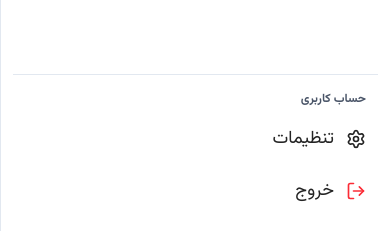
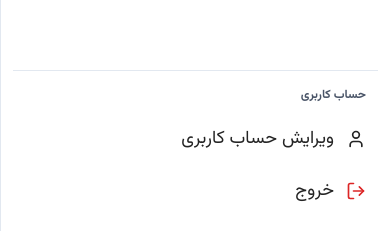
Before and after one commit to vanakGroup/Frontend, a React (Vite) app: page / in a window 390 px wide. Both pictures are taken after a click on the button 330 px from the left and 788 px from the top of the page. Shown: the part 613-844 px from the top of the page. Built offline with nearby package versions, Linux system fonts and the light colour scheme.

Commit message:
fix: change mobilenav bar to sync with userprofile

```diff
--- a/src/components/Custom/MobileSideBar.tsx
+++ b/src/components/Custom/MobileSideBar.tsx
@@ -1,7 +1,8 @@
 import { useSidebarStore } from "@/store/sidebarStore/sidebarStore";
 import { SideBar } from "@/components/Custom/SideBar";
 import { SideBarItem } from "@/components/Custom/SideBarItem";
-import { LogOut, Settings } from "lucide-react";
+import { LogOut, User } from "lucide-react";
+import useUserStore from "@/store/userStore/userStore";
 
 interface Props {
   isDashboardPage: boolean;
@@ -15,6 +16,7 @@ export const MobileSideBar = ({
   dashboardLinks,
 }: Props) => {
   const { collapseSidebar } = useSidebarStore();
+  const { username, phone, clearAuth } = useUserStore();
 
   return (
     <div className="md:hidden">
@@ -51,25 +53,50 @@ export const MobileSideBar = ({
           )}
         </div>
 
-        <div className="mt-auto pt-4 border-t border-border space-y-1">
+        <div className="mt-auto pt-4 border-t border-border space-y-3">
           <span
-            className="px-3 text-xs font-semibold text-muted-foreground block mb-2 text-right"
+            className="px-3 text-xs font-semibold text-muted-foreground block text-right"
             dir="rtl"
           >
             حساب کاربری
           </span>
+
+          {/* User Info Display */}
+          {phone && (
+            <div className="px-3 flex items-center gap-3 text-right" dir="rtl">
+              <div className="w-10 h-10 rounded-full bg-accent flex items-center justify-center text-accent-foreground shrink-0">
+                <User size={20} />
+              </div>
+              <div className="flex flex-col">
+                <span className="text-sm font-semibold text-foreground truncate max-w-[150px]">
+                  {username || "کاربر"}
+                </span>
+                <span className="text-xs text-muted-foreground font-medium mt-0.5" dir="ltr">
+                  {phone}
+                </span>
+              </div>
+            </div>
+          )}
+
+          <div className="space-y-1">
+            {!isDashboardPage && (
               <SideBarItem
-            to="/settings"
-            icon={<Settings size={20} />}
-            label="تنظیمات"
+                to="/dashboard/profile"
+                icon={<User size={20} />}
+                label="ویرایش حساب کاربری"
                 onClick={collapseSidebar}
               />
+            )}
             <SideBarItem
               to="/login"
-            icon={<LogOut size={20} className="text-red-500" />}
+              icon={<LogOut size={20} className="text-destructive" />}
               label="خروج"
-            onClick={collapseSidebar}
+              onClick={() => {
+                clearAuth();
+                collapseSidebar();
+              }}
             />
+          </div>
         </div>
       </SideBar>
     </div>
--- a/src/components/Custom/SideBar.tsx
+++ b/src/components/Custom/SideBar.tsx
@@ -12,14 +12,14 @@ export const SideBar = ({ children }: SideBarProps) => {
     <>
       {isExpanded && (
         <div
-          className="fixed inset-0 bg-black/50 backdrop-blur-sm z-40 md:hidden transition-opacity"
+          className="fixed inset-0 bg-black/50 backdrop-blur-sm z-[60] md:hidden transition-opacity"
           onClick={collapseSidebar}
         />
       )}
 
       <aside
         className={`
-          fixed top-0 right-0 h-screen z-50
+          fixed top-0 right-0 h-screen z-[70]
           bg-background border-l border-border shadow-xl
           transition-transform duration-300 ease-in-out
           flex flex-col overflow-y-auto
--- a/src/pages/dashboard/DashboardLayout.tsx
+++ b/src/pages/dashboard/DashboardLayout.tsx
@@ -13,8 +13,7 @@ const dashboardLinks = [
     to: "/dashboard/my-parking",
     icon: <ParkingSquare size={20} />,
   },
-  { label: "پروفایل", to: "/dashboard/profile", icon: <User size={20} /> },
-  { label: "تنظیمات", to: "/dashboard/settings", icon: <Settings size={20} /> },
+  { label: "ویرایش حساب کاربری", to: "/dashboard/profile", icon: <User size={20} /> },
 ];
 
 const navLinks = [
```
Lines whose indentation alone changed are shown as unchanged.
